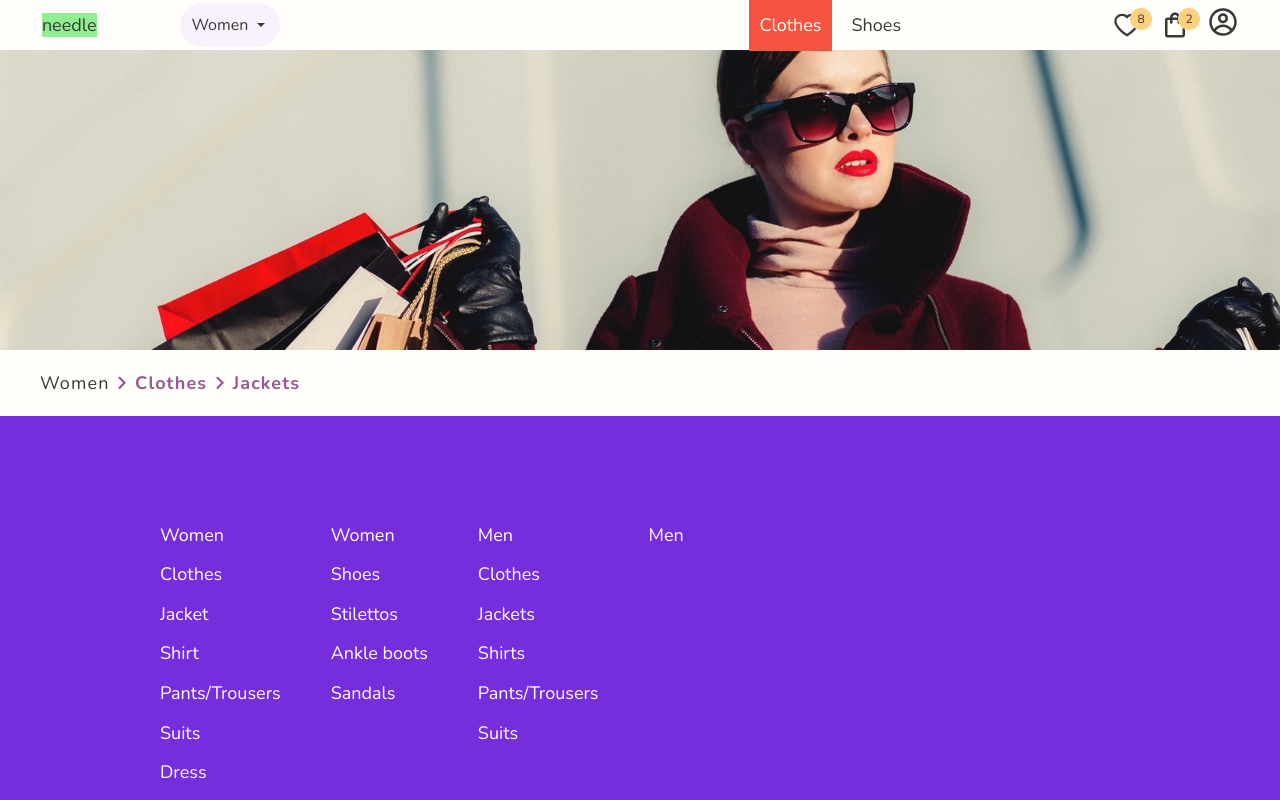
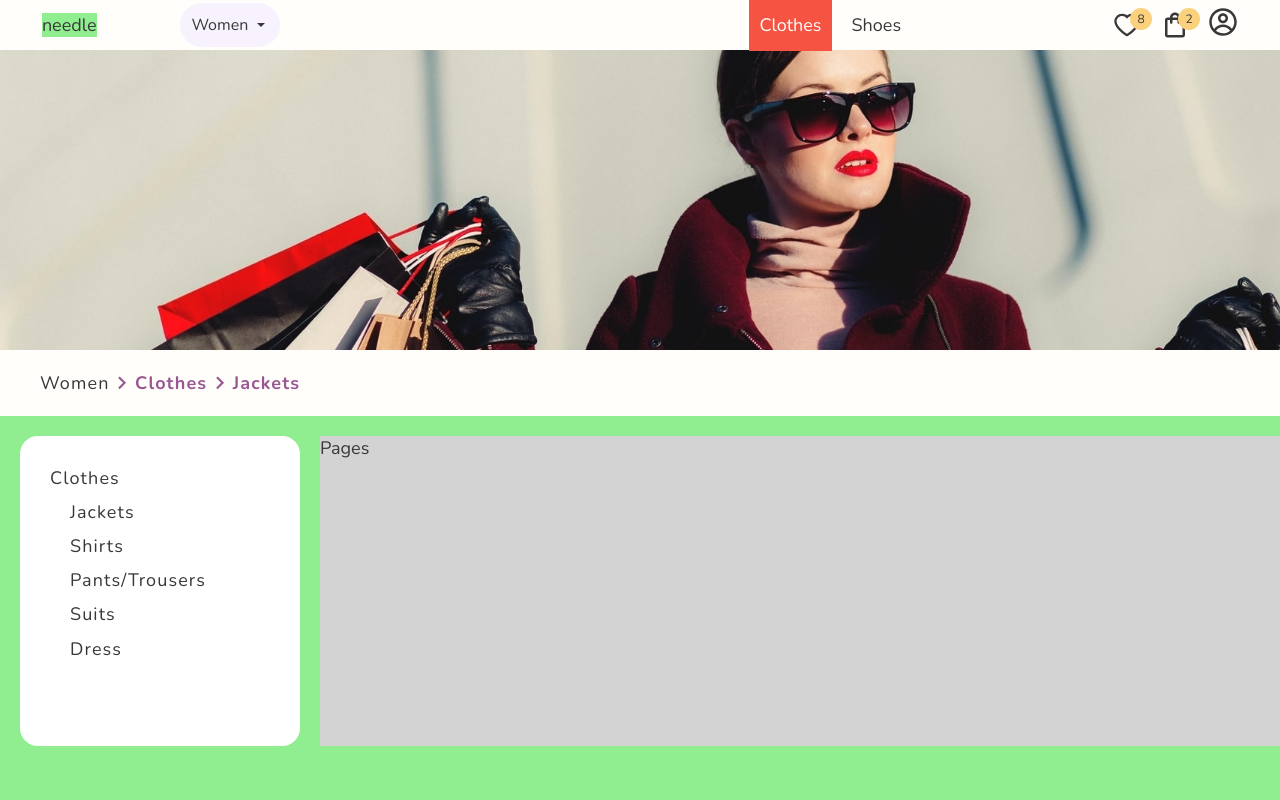
Before and after one commit to moisens/needle, a React (Vite) app: page /women-clothes in a window 1280 px wide. Shown: the top 800 px of the page. Built offline with nearby package versions, Linux system fonts and the light colour scheme.

Commit message:
clothe container nav clothe + css + modif nav css

```diff
--- a/src/components/clothesContainer/Clothescontainer.tsx
+++ b/src/components/clothesContainer/Clothescontainer.tsx
@@ -22,6 +22,23 @@ const Clothescontainer = (props: Props) => {
             </span>
           </p>
         </section>
+        <section className="settingsAndPage-container">
+          <section className="settings-container">
+          <nav className="sidebar-clothes-page">
+            <ul className="clothes-ul">
+              <li className="clothes-li"><Link to="/women/clothes">Clothes</Link></li>
+              <li className="clothes-li"><Link to="/women/clothes/jacket">Jackets</Link></li>
+              <li className="clothes-li"><Link to="/women/clothes/shirt">Shirts</Link></li>
+              <li className="clothes-li"><Link to="/women/clothes/pants">Pants/Trousers</Link></li>
+              <li className="clothes-li"><Link to="/women/clothes/suit">Suits</Link></li>
+              <li className="clothes-li"><Link to="/women/clothes/dress">Dress</Link></li>
+            </ul>
+          </nav>
+          </section>
+          <section className="page-pagination-container">
+            Pages
+          </section>
+        </section>
       </section>
     </section>
   );
--- a/src/components/clothesContainer/clothes.scss
+++ b/src/components/clothesContainer/clothes.scss
@@ -15,8 +15,7 @@
     .links-links {
       font-weight: 100;
       letter-spacing: 1.1px;
-      display: flex;
-      align-items: center;
+      @include mixins.displayAlign-center;
       cursor: pointer;
 
       a {
@@ -29,4 +28,58 @@
       }
     }
   }
+
+  .settingsAndPage-container {
+    width: 100%;
+    height: auto;
+    background-color: lightgreen;
+    display: grid;
+    grid-template-columns: .5fr 2fr;
+    gap: 20px;
+    padding: 20px 0 160px 20px;
+
+    .settings-container {
+      background-color: variables.$white-color;
+      width: 280px;
+      height: auto;
+      border-radius: 18px;
+
+
+      .sidebar-clothes-page {
+        padding: 25px 0 80px 30px;
+
+        .clothes-ul {
+          .clothes-li {
+            list-style-type: none;
+            line-height: 1.9;
+            letter-spacing: 1.1px;
+
+            &:nth-child(n+2) {
+              margin-left: 20px;
+            }
+
+            a {
+              color: variables.$grayish-color;
+              position: relative;
+
+              &::after {
+                @include mixins.afterContent(variables.$red-color);
+              }
+              &:hover::after {
+                @include mixins.hoverAfterTransform;
+              }
+              &.activeLink {
+                background-color: variables.$red-color;
+                color: variables.$white-color;
+              }
+            }
+          }
+        }
+      }
+
+    }
+    .page-pagination-container {
+      background-color: lightgrey;
+    }
+  }
 }
```
